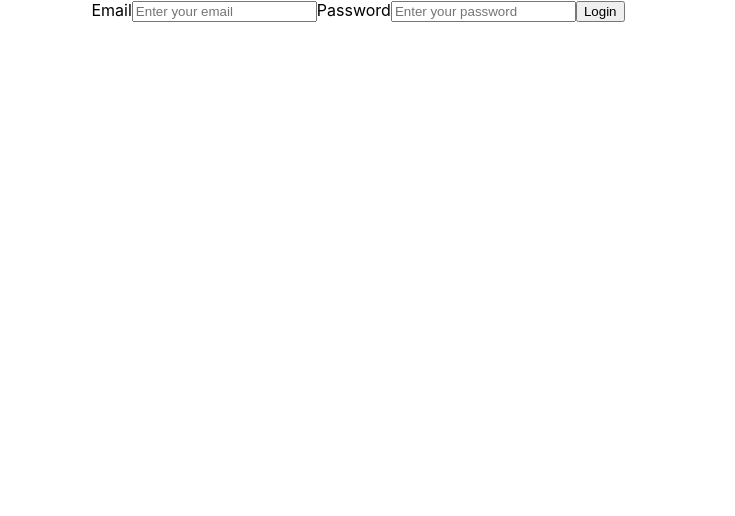
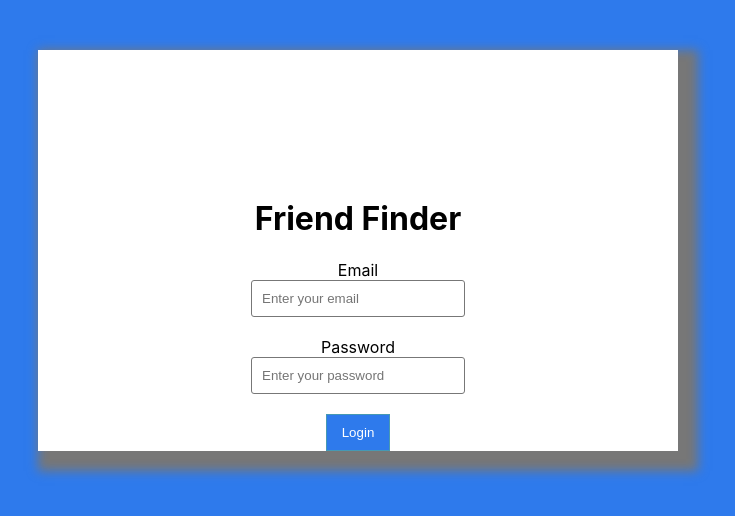
Before and after one commit to tommykindle/frontend-1, a React (Create React App) app in the folder front-end/: page / in a window 1280 px wide. Shown: the top 516 px of the page, without its empty margins (282-1017 px from the left). Built offline with nearby package versions, Linux system fonts and the light colour scheme.

Commit message:
styles added to form need to add sign up button

```diff
--- a/front-end/src/LoginForm/LoginForm.js
+++ b/front-end/src/LoginForm/LoginForm.js
@@ -2,6 +2,7 @@ import React from "react";
 import { Formik } from "formik";
 import * as EmailValidator from "email-validator";
 import * as Yup from "yup";
+import './LoginForm.scss';
 
 
 const LoginForm = () => (
@@ -36,7 +37,9 @@ const LoginForm = () => (
         handleSubmit
       } = props;
       return (
+        <div className='formHolder'>
           <form onSubmit={handleSubmit}>
+            <h1>Friend Finder</h1>
             <label htmlFor="email">Email</label>
             <input
               name="email"
@@ -67,6 +70,7 @@ const LoginForm = () => (
               Login
           </button>
           </form>
+        </div>
       );
     }}
   </Formik>
--- a/front-end/src/LoginForm/LoginForm.scss
+++ b/front-end/src/LoginForm/LoginForm.scss
@@ -0,0 +1,59 @@
+body{
+  background-color: rgb(46, 122, 236);
+}
+form{
+ padding-top: 8em;
+ box-shadow: 10px 10px 10px 10px #777;
+ width: 50%;
+ margin: 0 auto;
+ margin-top: 50px;
+background-color: white;
+max-height: 500px;
+}
+h1{
+  text-decoration: color blue;
+}
+
+
+input {
+  display: flex;
+  justify-content: center;
+  width: 30%;
+  margin: 0 auto;
+   margin-bottom: 20px;
+  padding: 10px;
+  border-radius: 3px;
+  border: 1px solid #777;
+
+}
+
+label {
+
+  margin-bottom: 5px;
+  height: 22px;
+}
+
+input.error {
+  border-color: red;
+}
+
+.input-feedback {
+  color: rgb(235, 54, 54);
+  margin-top: -15px;
+  font-size: 14px;
+  margin-bottom: 20px;
+}
+
+button {
+  padding: 10px 15px;
+  background-color: rgb(46, 122, 236);
+  color: white;
+  border: 1px solid rgb(70, 153, 179);
+  background-color: 250ms;
+}
+
+button:hover {
+  cursor: pointer;
+  background-color: white;
+  color: rgb(70, 153, 179);
+}
```
Lines whose indentation alone changed are shown as unchanged.
